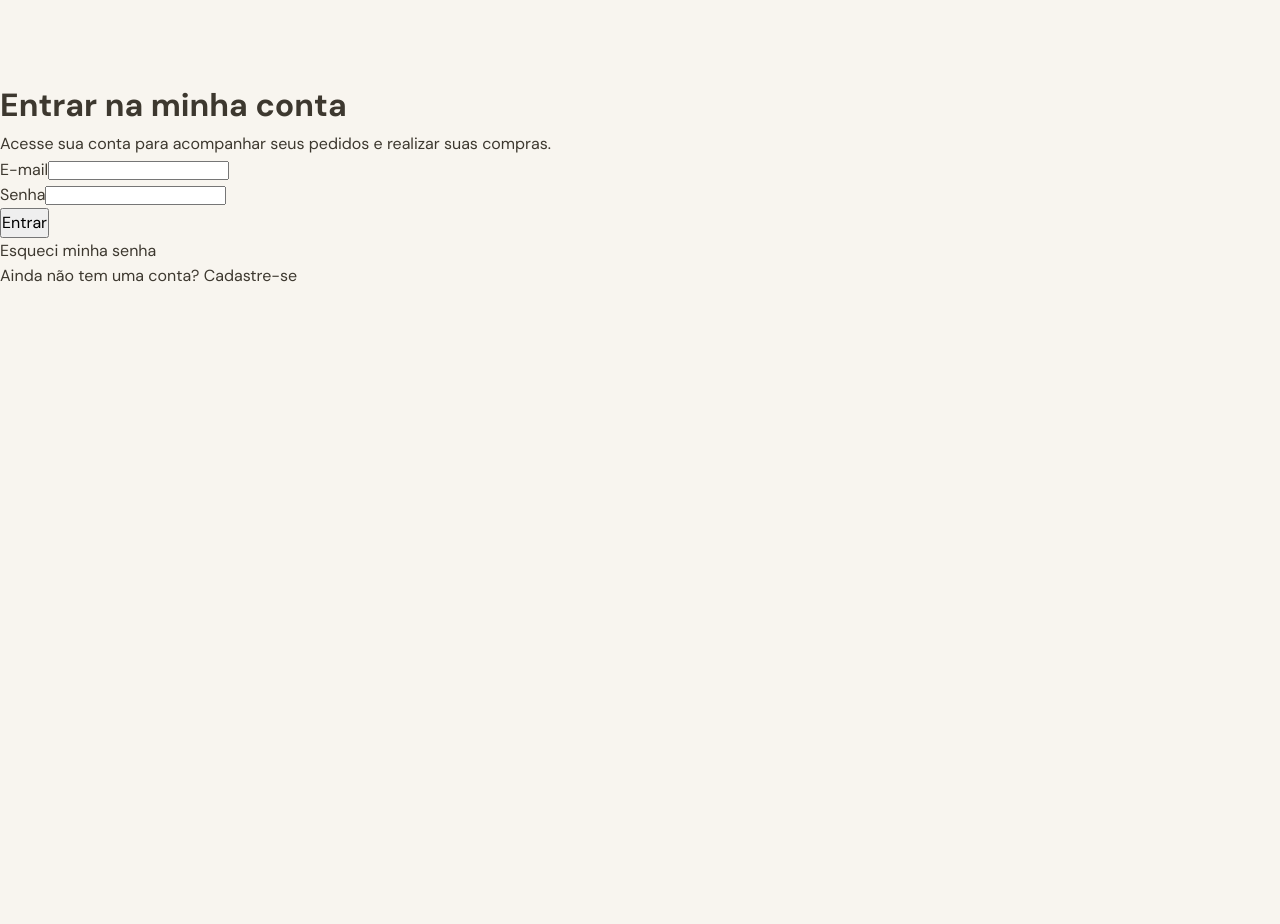
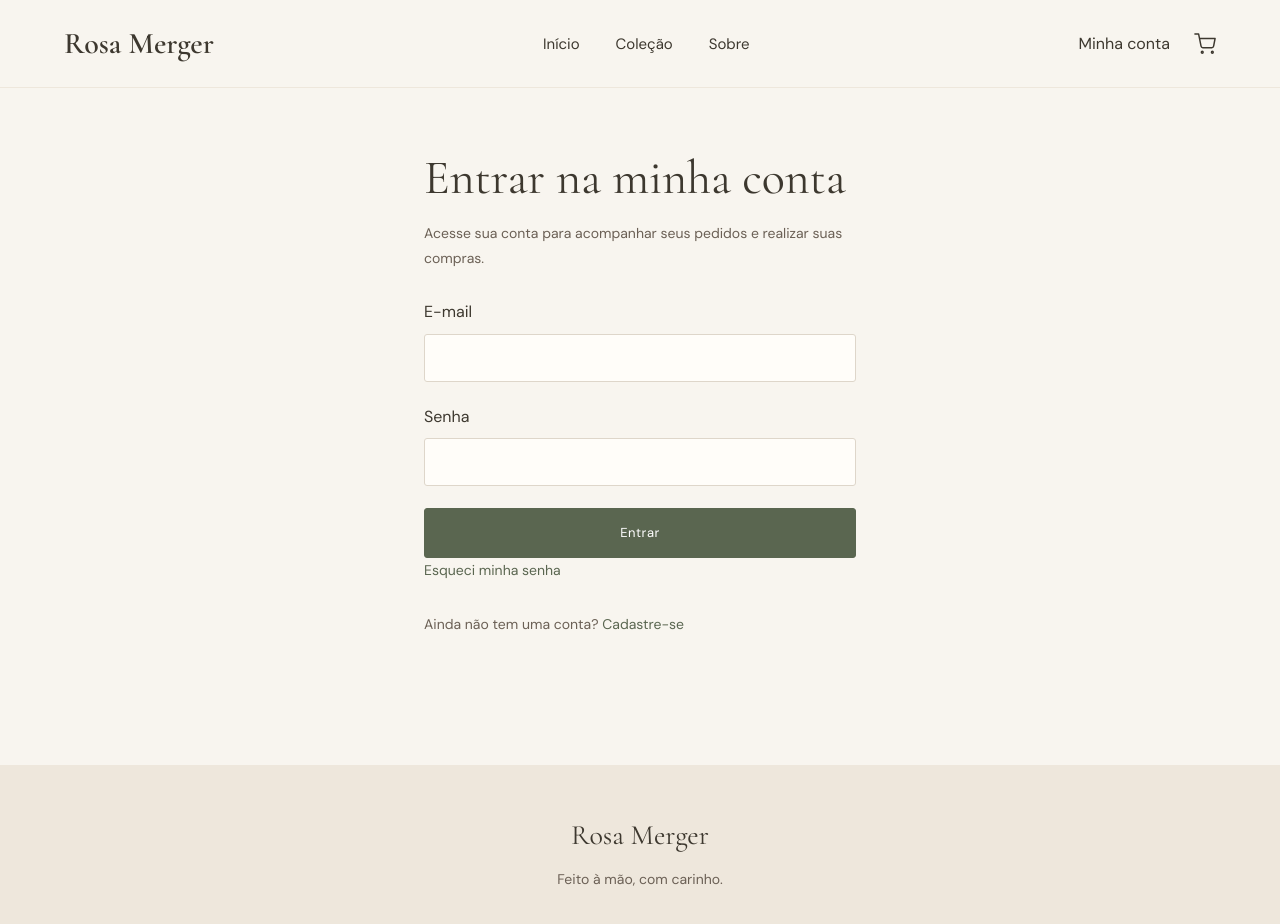
Before and after one commit to v1n1btt/Rosa-Merger, a Next.js app: page /login in a window 1280 px wide. Shown: the top 924 px of the page. Before the commit the page ends 800 px from the top, so only its background shows below. Built offline with nearby package versions, Linux system fonts and the light colour scheme; no server answers.

Commit message:
Estilização das páginas de autenticação

```diff
--- a/src/app/checkout/page.tsx
+++ b/src/app/checkout/page.tsx
@@ -1,5 +1,7 @@
 import { redirect } from "next/navigation";
 import { createClient } from "@/lib/supabase/server";
+import Header from "@/components/layout/Header";
+import Footer from "@/components/layout/Footer";
 
 export default async function CheckoutPage() {
     const supabase = await createClient();
@@ -11,6 +13,8 @@ export default async function CheckoutPage() {
     }
 
     return (
+        <>
+            <Header />
             <main className="checkout-page">
                 <h1>Finalizar compra</h1>
 
@@ -18,5 +22,7 @@ export default async function CheckoutPage() {
                     Para continuar com seu pedido, faça login ou crie uma conta.
                 </p>
             </main>
+            <Footer />
+        </>
     )
 }
--- a/src/app/globals.css
+++ b/src/app/globals.css
@@ -1093,6 +1093,117 @@ button:focus-visible {
   line-height: 1.8;
 }
 
+/* ---------- Autenticação ---------- */
+
+.auth-page {
+  width: 100%;
+  max-width: 480px;
+  margin: 0 auto;
+  padding: 72px 24px 100px;
+}
+
+.auth-page h1 {
+  font-family: var(--font-heading);
+  font-size: clamp(36px, 5vw, 48px);
+  font-weight: 400;
+  line-height: 1.1;
+  color: var(--color-text);
+  margin-bottom: 16px;
+}
+
+.auth-page > p {
+  color: var(--color-muted);
+  font-family: var(--font-body);
+  font-size: 14px;
+  line-height: 1.8;
+  margin-bottom: 28px;
+}
+
+.auth-page a {
+  color: var(--color-accent);
+  text-decoration: none;
+  transition: opacity 0.2s ease;
+}
+
+.auth-page a:hover {
+  opacity: 0.7;
+}
+
+.auth-form {
+  display: flex;
+  flex-direction: column;
+  gap: 22px;
+  width: 100%;
+}
+
+.auth-form-field {
+  display: flex;
+  flex-direction: column;
+  gap: 9px;
+}
+
+.auth-form-field input {
+  width: 100%;
+  height: 48px;
+  padding: 0 14px;
+  border: 1px solid #ded6ca;
+  border-radius: 3px;
+  background: #fffdf9;
+  color: var(--color-text);
+  font-family: var(--font-body);
+  font-size: 14px;
+  outline: none;
+  transition: border-color 0.2s ease;
+}
+
+.auth-form-field input:focus {
+  border-color: var(--color-accent);
+}
+
+.auth-form-field input::placeholder {
+  color: #aaa094;
+}
+
+.auth-form button {
+  width: 100%;
+  min-height: 50px;
+  border: 1px solid var(--color-accent);
+  border-radius: 3px;
+  background: var(--color-accent);
+  color: #fff;
+  font-family: var(--font-body);
+  font-size: 13px;
+  letter-spacing: 0.04em;
+  cursor: pointer;
+  transition: background 0.2s ease, color 0.2s ease;
+}
+
+.auth-form button:hover:not(:disabled) {
+  background: transparent;
+  color: var(--color-accent);
+}
+
+.auth-form button:disabled {
+  opacity: 0.6;
+  cursor: not-allowed;
+}
+
+.auth-form-error,
+.auth-form-success {
+  font-family: var(--font-body);
+  font-size: 13px;
+  line-height: 1.6;
+  margin: 0;
+}
+
+.auth-form-error {
+  color: #a0443d;
+}
+
+.auth-form-success {
+  color: var(--color-accent);
+}
+
 /* ---------- Responsivo ---------- */
 
 @media (hover: hover){
@@ -1303,6 +1414,12 @@ button:focus-visible {
   }
 }
 
+@media (max-width: 600px) {
+  .auth-page {
+    padding: 48px 24px 72px;
+  }
+}
+
 @media (max-width: 500px) {
   .collection-toolbar {
     align-items: flex-start;
--- a/src/app/login/page.tsx
+++ b/src/app/login/page.tsx
@@ -1,8 +1,12 @@
 import Link from "next/link";
 import LoginForm from "@/components/auth/LoginForm";
+import Header from "@/components/layout/Header";
+import Footer from "@/components/layout/Footer";
 
 export default function LoginPage() {
     return (
+        <>
+            <Header />
             <main className="auth-page">
                 <h1>Entrar na minha conta</h1>
 
@@ -22,5 +26,7 @@ export default function LoginPage() {
                     Ainda não tem uma conta? <Link href="/cadastro">Cadastre-se</Link>
                 </p>
             </main>
+            <Footer />
+        </>
     );
 }
--- a/src/app/recuperar-senha/page.tsx
+++ b/src/app/recuperar-senha/page.tsx
@@ -1,8 +1,12 @@
 import Link from "next/link";
 import RecoveryForm from "@/components/auth/RecoveryForm";
+import Header from "@/components/layout/Header";
+import Footer from "@/components/layout/Footer";
 
 export default function RecoveryPage() {
     return (
+        <>
+            <Header />
             <main className="auth-page">
                 <h1>Recuperar minha senha</h1>
 
@@ -16,5 +20,7 @@ export default function RecoveryPage() {
                     Lembrou sua senha? <Link href="/login">Voltar ao login</Link>
                 </p>
             </main>
+            <Footer />
+        </>
     );
 }
--- a/src/app/redefinir-senha/page.tsx
+++ b/src/app/redefinir-senha/page.tsx
@@ -1,7 +1,11 @@
 import ResetPasswordForm from "@/components/auth/ResetPasswordForm"
+import Footer from "@/components/layout/Footer";
+import Header from "@/components/layout/Header";
 
 export default function ResetPasswordPage() {
     return (
+        <>
+            <Header />
             <main className="auth-page">
                 <h1>Definir nova senha</h1>
 
@@ -11,5 +15,7 @@ export default function ResetPasswordPage() {
 
                 <ResetPasswordForm />
             </main>
+            <Footer />
+        </>
     );
 }
```
Also changed, not shown: src/app/cadastro/page.tsx (+11 -5 lines). Lines whose indentation alone changed are shown as unchanged.
